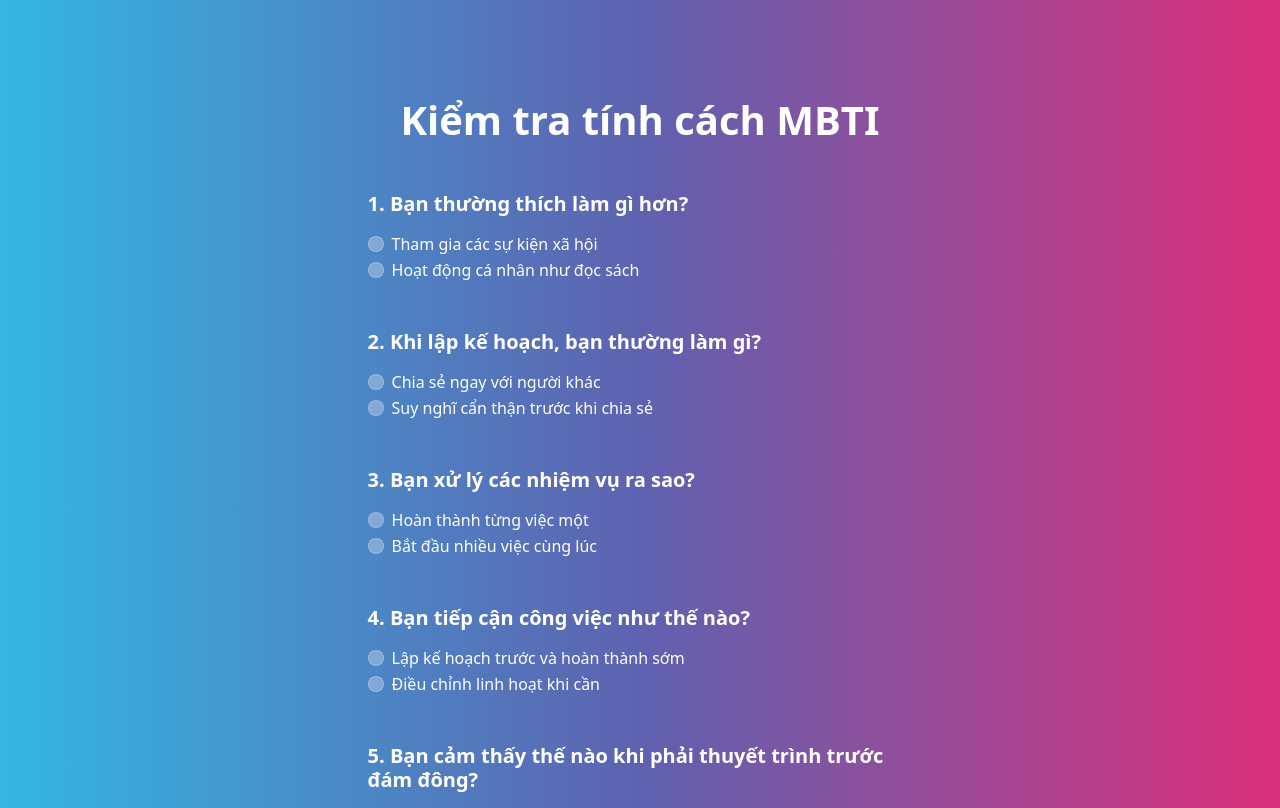
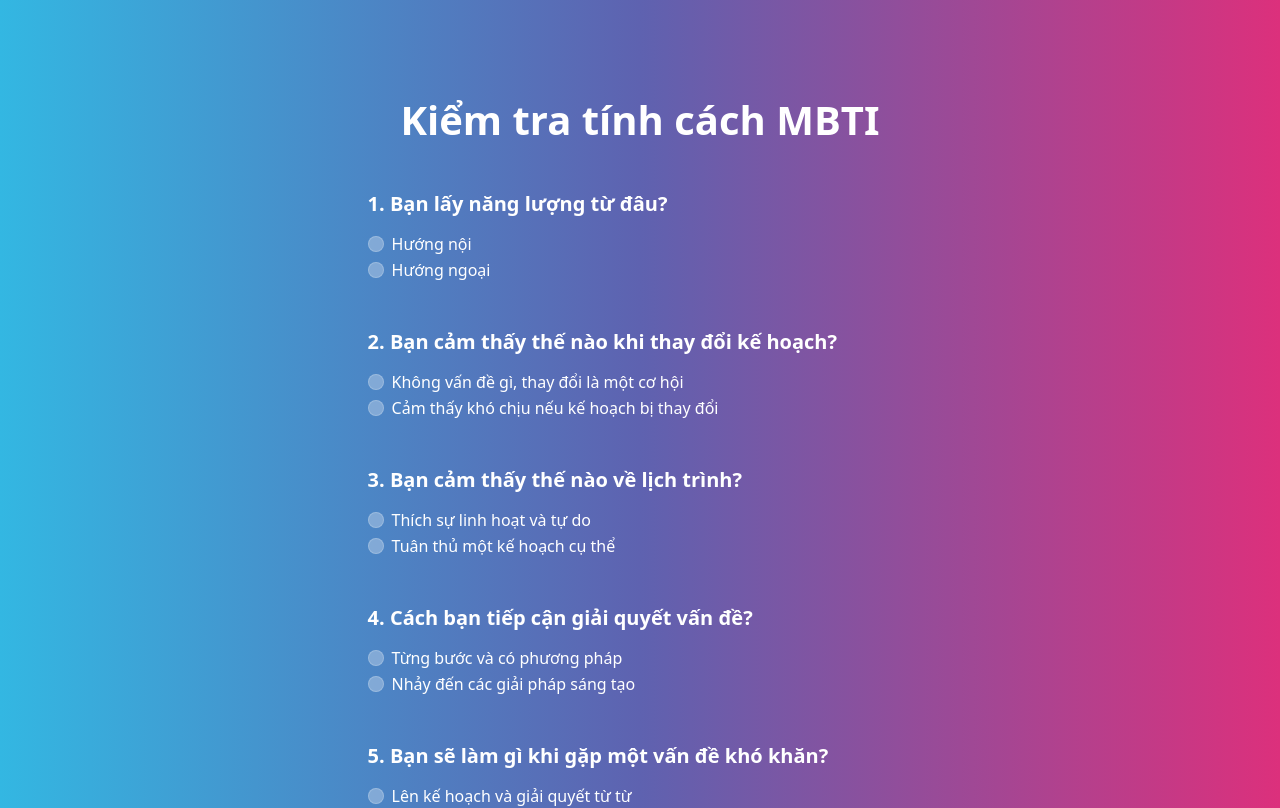
Before and after one commit to tungpham42/mbti, a React (Create React App) app: page / in a window 1280 px wide. Shown: the top 808 px of the page. Built offline with nearby package versions, Linux system fonts and the light colour scheme.

Commit message:
Update MBTIForm.js

```diff
--- a/src/components/MBTIForm.js
+++ b/src/components/MBTIForm.js
@@ -22,7 +22,7 @@
   };
 
   useEffect(() => {
-    // Function to shuffle the questions array
+    // Utility function to shuffle an array
     const shuffleArray = (array) => {
       const shuffled = [...array];
       for (let i = shuffled.length - 1; i > 0; i--) {
@@ -32,8 +32,12 @@
       return shuffled;
     };
 
-    // Randomize questions when the component mounts
-    setRandomizedQuestions(shuffleArray(questions));
+    // Shuffle questions and their options
+    const shuffledQuestions = questions.map((q) => ({
+      ...q,
+      options: shuffleArray(q.options), // Randomize options for each question
+    }));
+    setRandomizedQuestions(shuffleArray(shuffledQuestions)); // Randomize the questions order
   }, []);
 
   return (
```
